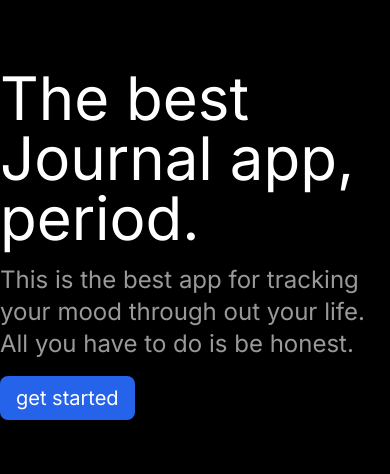
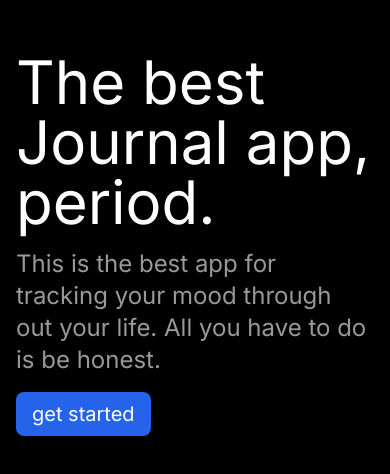
Before and after one commit to Ian-Chege/journal.scribe, a Next.js app: page / in a window 390 px wide. Shown: the part 178-652 px from the top of the page. Built offline with nearby package versions, Linux system fonts and the light colour scheme; no server answers.

Commit message:
fix: add media queries for small devices

```diff
--- a/app/page.tsx
+++ b/app/page.tsx
@@ -7,9 +7,9 @@ export default async function Home() {
 
   return (
     <div className="w-screen h-screen bg-black flex justify-center items-center text-white">
-      <div className="w-full max-w-[600px] mx-auto">
+      <div className="w-full max-w-[600px] mx-auto px-4 sm:px-0">
         <h1 className="text-6xl mb-4">The best Journal app, period.</h1>
-        <p className="text-2xl text-white/60 mb-4">
+        <p className="text-2xl sm:text-2xl text-white/60 mb-4">
           This is the best app for tracking your mood through out your life. All
           you have to do is be honest.
         </p>
```
